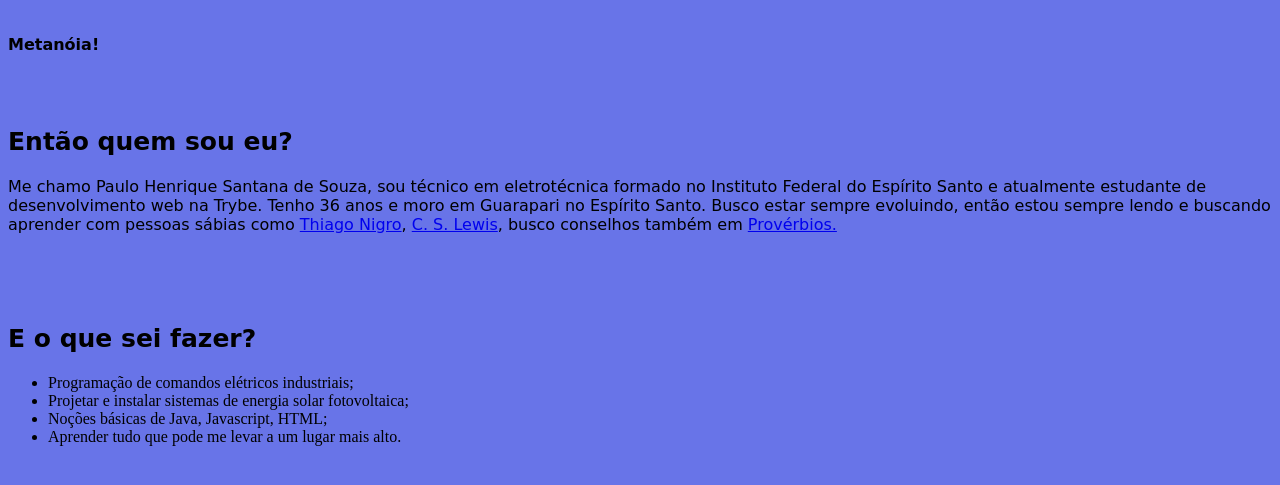
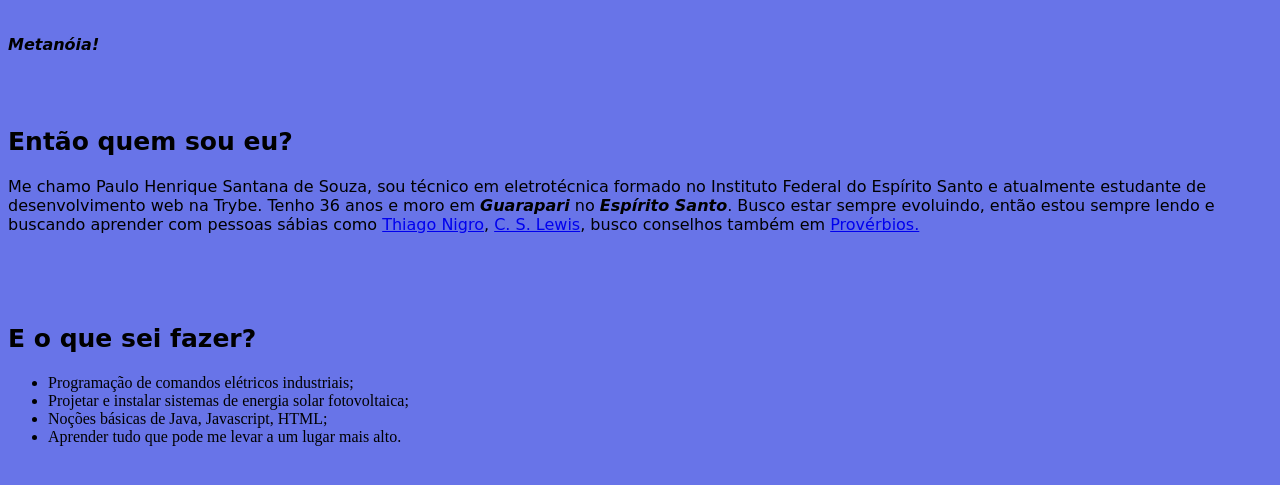
Before and after one commit to paulohssouza/paulohssouza.github.io, a plain HTML site: page index.html in a window 1280 px wide. Shown: the part 439-924 px from the top of the page. Drawn offline with nearby package versions, Linux system fonts and the light colour scheme; a web font is replaced by a local one.

Commit message:
Testes com estilos de fontes em tags de destaque.

```diff
--- a/index.html
+++ b/index.html
@@ -51,7 +51,7 @@
     <h2 id="sobremim">Então quem sou eu?</h2>
     <p>Me chamo Paulo Henrique Santana de Souza, sou técnico em eletrotécnica formado
         no Instituto Federal do Espírito Santo e atualmente estudante de desenvolvimento web
-        na Trybe. Tenho 36 anos e moro em Guarapari no Espírito Santo. Busco estar sempre evoluindo,
+        na Trybe. Tenho 36 anos e moro em <strong>Guarapari</strong> no <strong>Espírito Santo</strong>. Busco estar sempre evoluindo,
         então estou sempre lendo e buscando aprender com pessoas sábias como
         <a href="https://www.instagram.com/thiago.nigro/" target="_blank">Thiago Nigro</a>,
         <a href="https://pt.wikipedia.org/wiki/C._S._Lewis" target="_blank">C. S. Lewis</a>,
--- a/syles.css
+++ b/syles.css
@@ -17,3 +17,8 @@ p{
 body{
     background-color: #6874E8;
 }
+
+strong{
+    font-style: italic;
+    font-weight: bold;
+}
```
